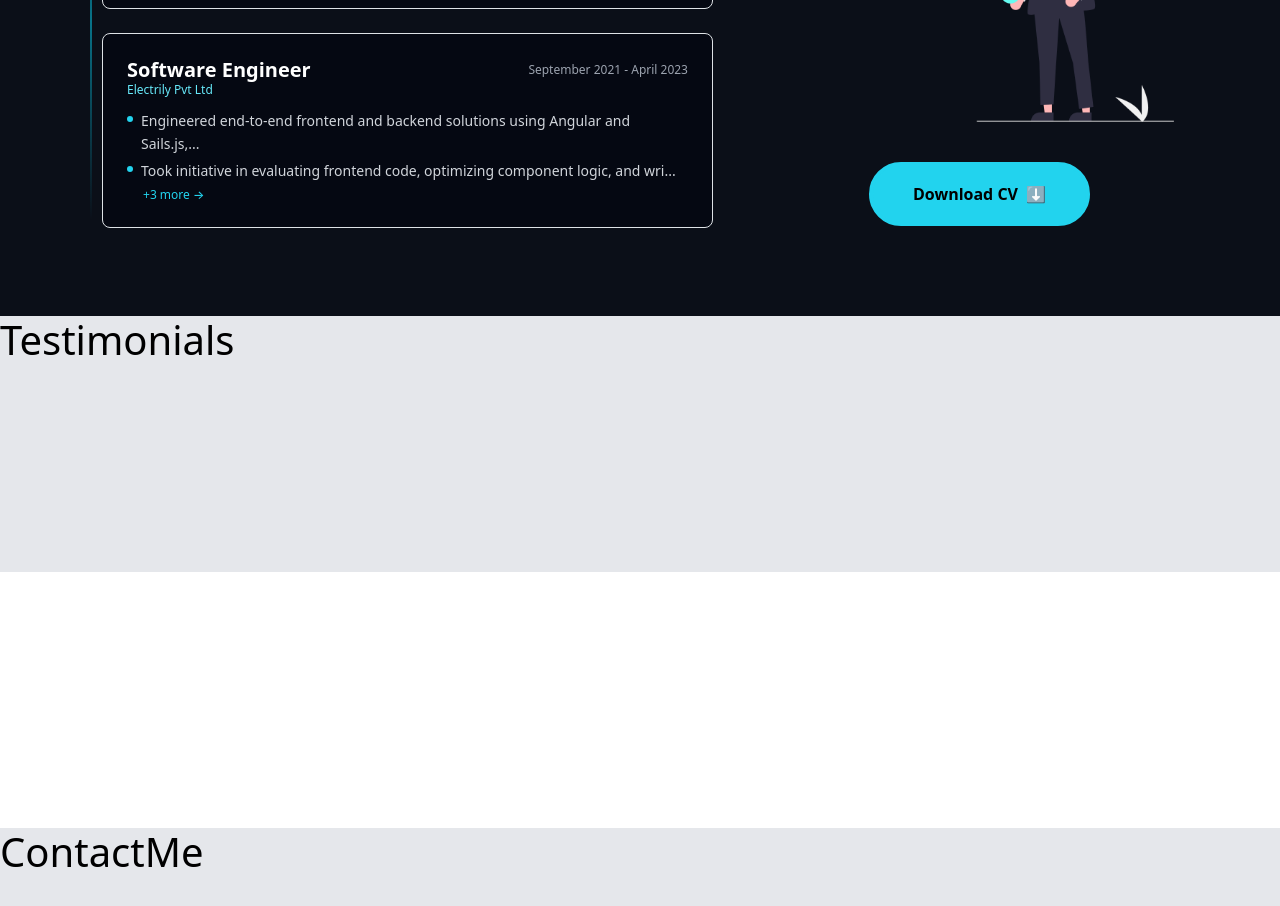
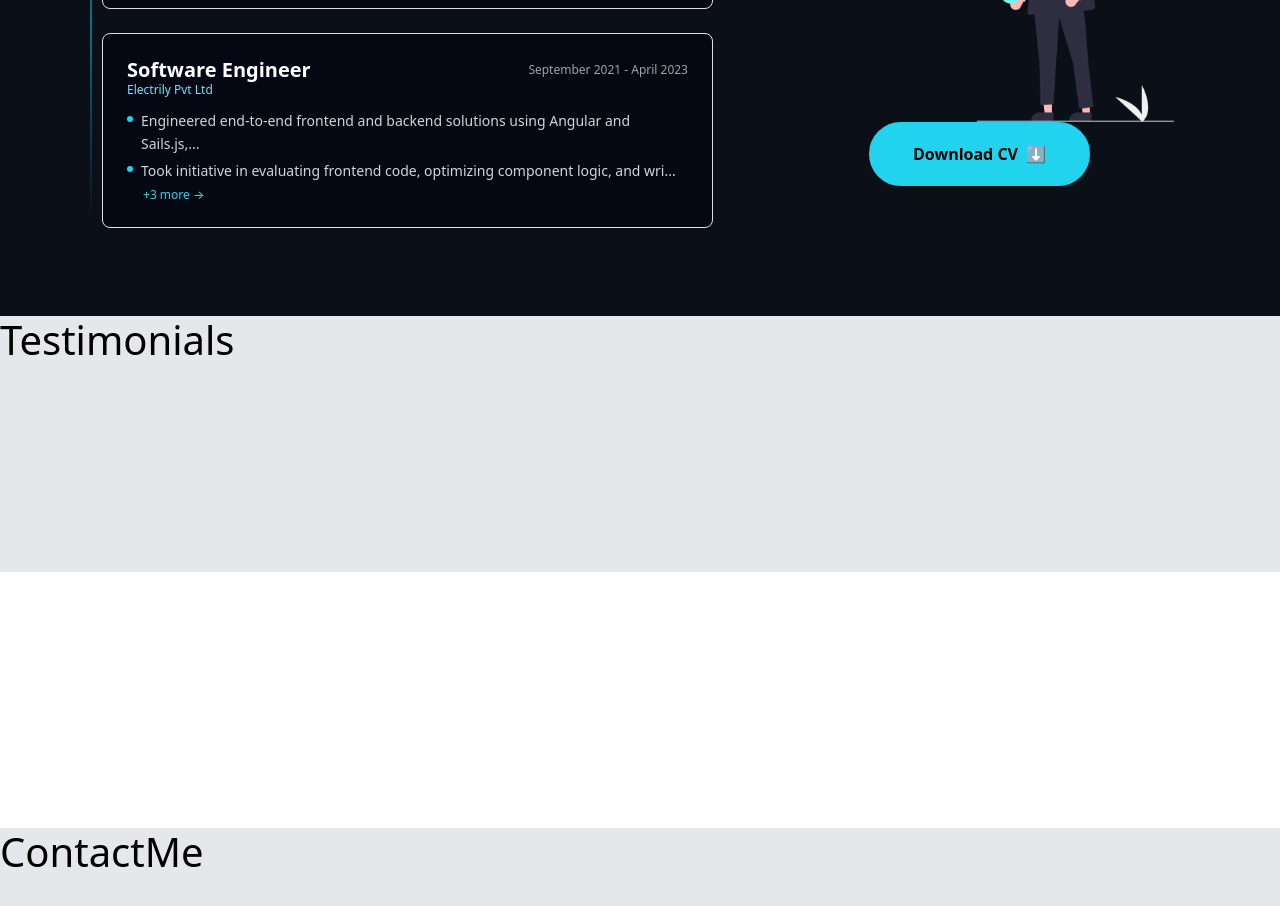
Before and after one commit to NilangaJayawickrama/MyPortfolio, a React (Create React App) app: page / in a window 1280 px wide. Shown: the part 2080-2986 px from the top of the page. Built offline with nearby package versions, Linux system fonts and the light colour scheme.

Commit message:
added image  hidden feature

```diff
--- a/src/presentation/pages/home/sections/Experience.js
+++ b/src/presentation/pages/home/sections/Experience.js
@@ -134,17 +134,17 @@ const Experience = () => {
           </div>
 
           {/* RIGHT: Image (hidden on mobile) */}
-          <div className="col-lg-5 justify-center ">
+          <div className="col-lg-5 justify-center">
             <div className="row flex justify-end w-full lg:w-100">
               <img
                 src="/images/experience-image.png"
                 alt="About me"
-                className="w-44 sm:w-52 md:w-64 lg:w-150 xl:w-200 max-h-200 object-contain"
+                className="w-44 sm:w-52 md:w-64 lg:w-150 xl:w-200 max-h-200 object-contain hidden lg:block"
               />
             </div>
 
             {/* Buttons */}
-            <div className="mt-10 justify-center flex items-center gap-6 ">
+            <div className="mt-0 lg:mt-10 justify-center flex items-center gap-6">
               <a
                 href="https://drive.google.com/uc?export=download&id=1z1sZjph1kQXusgfYhRrszRHOnbn2XI1b"
                 target="_blank"
```
